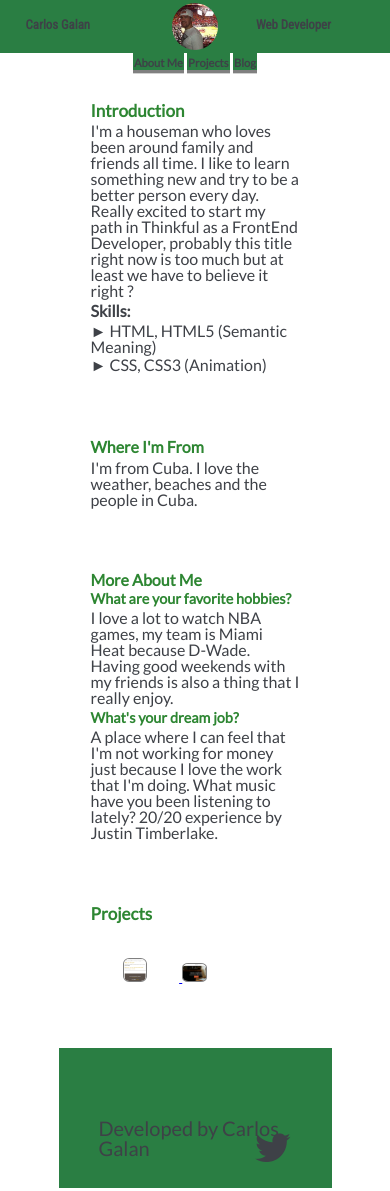
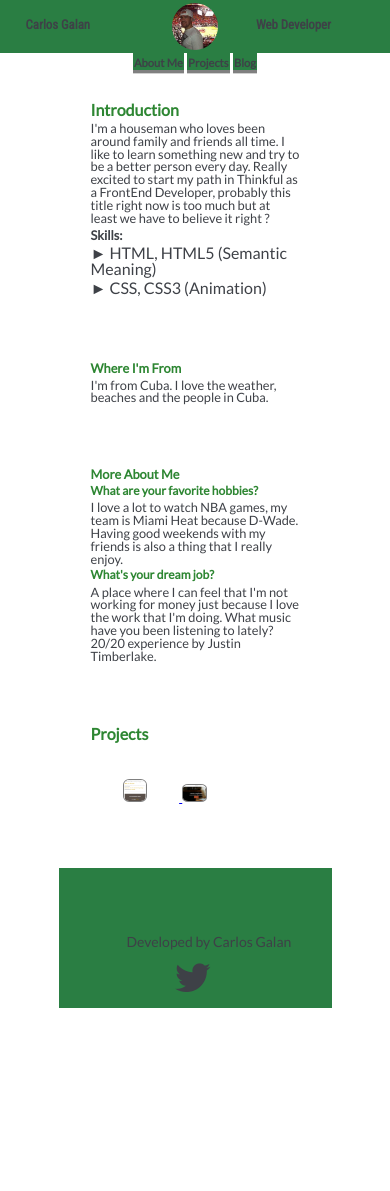
Before and after one commit to carlosmanuelgalan85/carlosmanuel-galan-portfolio, a plain HTML site: page index.html in a window 390 px wide. After the commit the page ends 1013 px from the top, so only its background shows below. Drawn offline with Linux system fonts and the light colour scheme.

Commit message:
Responsive Done

```diff
--- a/css/main.css
+++ b/css/main.css
@@ -215,6 +215,10 @@ footer a:hover{
 			margin-left: 4em;
 			font-size: 1.250em;
 		}
+
+		footer span{
+			font-size: 0.900em;
+		}
 	}
 
 @media only screen and (max-width: 655px) {
@@ -228,6 +232,10 @@ footer a:hover{
 
 		header span{
 			margin-left: 2em;
+		}
+
+		footer ul li i{
+			font-size: 1.5em;
 		}
 	}
 
@@ -272,6 +280,10 @@ footer a:hover{
 			top: 2.2em;
 			font-size: 1.150em;
 		}
+
+		footer span{
+			font-size: 0.850em;
+		}
 	}
 
 @media only screen and (max-width: 535px) {
@@ -279,6 +291,14 @@ footer a:hover{
 		header span{
 			top: 2.2em;
 			margin-left: 2em;
+		}
+
+		footer span{
+			font-size: 0.800em;
+		}
+
+		footer div{
+			font-size: 1em;
 		}
 	}
 
@@ -291,6 +311,22 @@ footer a:hover{
 
 		header span{
 			top: 2em;
+		}
+
+		section h1{
+			font-size: 1.000em;
+		}
+
+		section h2{
+			font-size: 0.800em;
+		}
+
+		section h3{
+			font-size: 0.750em;
+		}
+
+		section p{
+			font-size: 0.800em;
 		}
 	}
 
@@ -314,6 +350,19 @@ footer a:hover{
 			padding-bottom: 0.2em;
 			font-size: 0.900em;
 		}
+
+		footer span{
+			margin-left: 2em;
+			text-align: center;
+		}
+
+		footer div{
+			position: relative;
+			top: 1.5em;
+			margin-bottom: 5px;
+			right: 5em;
+
+		}
 	}
 
 
@@ -329,6 +378,14 @@ footer a:hover{
 		}
 	}
 
+@media only screen and (max-width: 465px) {
+
+		footer div ul{
+			position: relative;
+			left: 10px;
+		}
+	}
+
 @media only screen and (max-width: 450px) {
 
 		span.right{
@@ -336,10 +393,27 @@ footer a:hover{
 		}
 	}
 
+@media only screen and (max-width: 449px){
+
+	footer span{
+		font-size: 0.700em;
+	}
+
+
+}
+
 @media only screen and (max-width: 435px) {
 
 		span.right{
 			margin-left: 18em;
+		}
+	}
+
+@media only screen and (max-width: 433px) {
+
+		footer div{
+			position: relative;
+			left: -90px;
 		}
 	}
 
```
